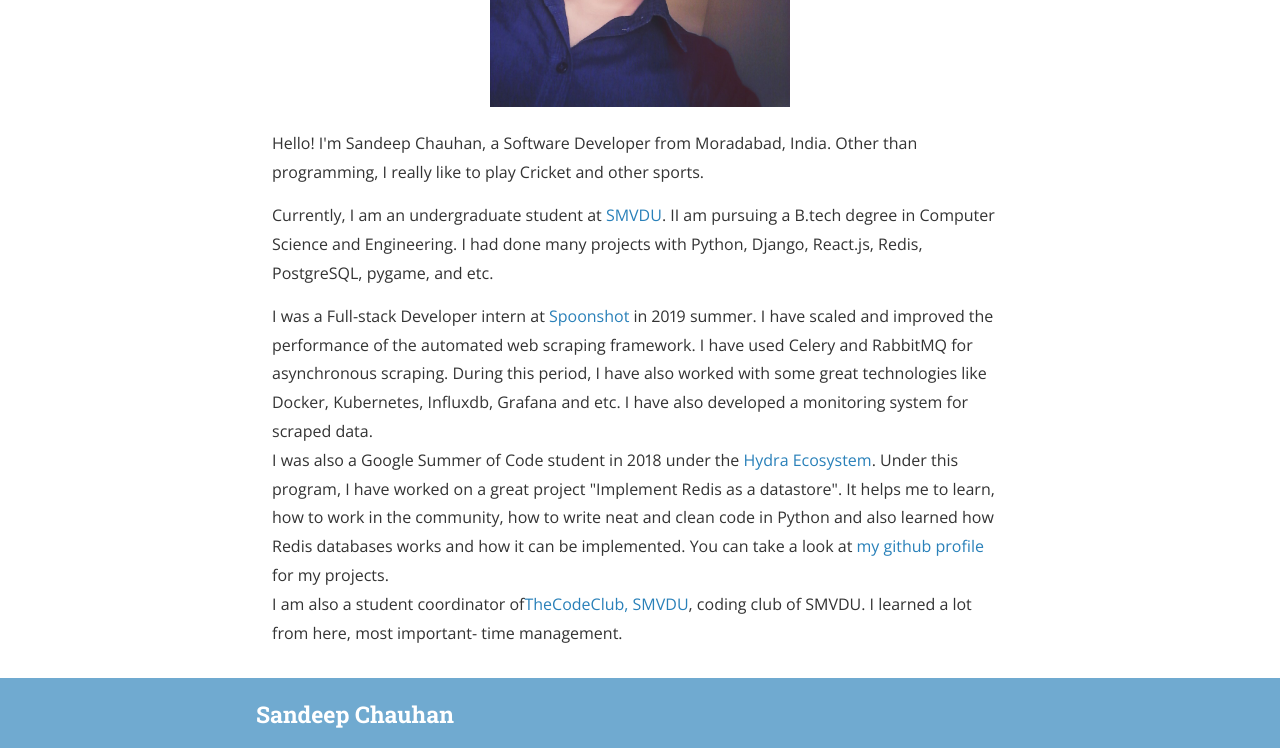
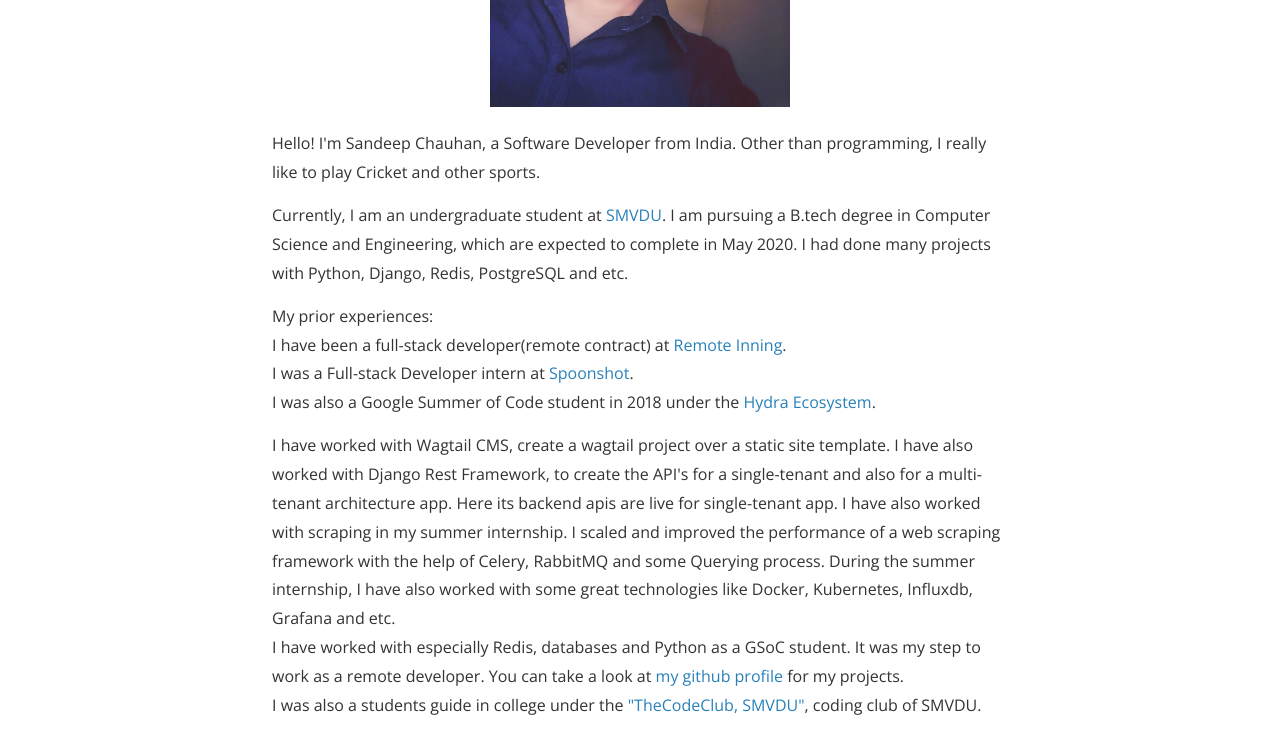
Before and after one commit to sandeepsajan0/sandeepsajan0.github.io, a plain HTML site: page about/index.html in a window 1280 px wide. Shown: the part 470-1218 px from the top of the page. Drawn offline with nearby package versions, Linux system fonts and the light colour scheme.

Commit message:
update about and projects

```diff
--- a/about/index.html
+++ b/about/index.html
@@ -97,26 +97,35 @@
         <article class="post-content">
           <p><img src="../assets/profile.jpg" title="Profile Picture" class="profile" /></p>
 
-          <p>Hello! I'm Sandeep Chauhan, a Software Developer from Moradabad, India. Other than programming, I really
+          <p>Hello! I'm Sandeep Chauhan, a Software Developer from India. Other than programming, I really
             like to play Cricket and other sports.</p>
 
-          <p>Currently, I am an undergraduate student at <a href="http://www.smvdu.ac.in/" target="_blank">SMVDU</a>. II
-            am pursuing a B.tech degree in Computer Science and Engineering. I had done many projects with Python,
-            Django, React.js, Redis, PostgreSQL, pygame, and etc.</br></p>
+          <p>Currently, I am an undergraduate student at <a href="http://www.smvdu.ac.in/" target="_blank">SMVDU</a>. I
+            am pursuing a B.tech degree in Computer Science and Engineering, which are expected to complete in May 2020.
+            I had done many projects with Python, Django, Redis, PostgreSQL and etc.</br></p>
 
-          <p> I was a Full-stack Developer intern at <a href="https://spoonshot.com/" target="_blank">Spoonshot</a> in
-            2019 summer. I have scaled and improved the performance of the automated web scraping framework. I have used
-            Celery and RabbitMQ for asynchronous scraping. During this period, I have also worked with some great
-            technologies like Docker, Kubernetes, Influxdb, Grafana and etc. I have also developed a monitoring system
-            for scraped data.</br>
+          <p> My prior experiences: <br>
+            I have been a full-stack developer(remote contract) at <a href="remoteinning.com">Remote Inning</a>. <br>
+            I was a Full-stack Developer intern at <a href="https://spoonshot.com/" target="_blank">Spoonshot</a>. <br>
             I was also a Google Summer of Code student in 2018 under the <a href="https://github.com/HttP-APIs"
-              target="_blank">Hydra Ecosystem</a>. Under this program, I have worked on a great project "Implement Redis
-            as a datastore". It helps me to learn, how to work in the community, how to write neat and clean code in
-            Python and also learned how Redis databases works and how it can be implemented. You can take a look at <a
-              href="https://github.com/sandeepsajan0" target="_blank">my github profile</a> for my projects.</br> I am
-            also a student coordinator of<a href="https://www.facebook.com/codeclubsmvdu/" target="_blank">TheCodeClub,
-              SMVDU</a>, coding club of SMVDU. I learned a lot from here, most important-
-            time management. </p>
+              target="_blank">Hydra Ecosystem</a>.
+          </p>
+          <p>
+            I have worked with Wagtail CMS, create a wagtail project over a static site template.
+            I have also worked with Django Rest Framework, to create the API's for a single-tenant and also for a
+            multi-tenant architecture app. Here its backend apis are live for single-tenant app.
+            I have also worked with scraping in my summer internship. I scaled and improved the performance of a web
+            scraping framework with the help of Celery, RabbitMQ and some Querying process.
+            During the summer internship, I have also worked with some great technologies like Docker, Kubernetes,
+            Influxdb, Grafana and etc.</br>
+            I have worked with especially Redis, databases and Python as a GSoC student. It was my step to work as a
+            remote developer.
+            You can take a look at <a href="https://github.com/sandeepsajan0" target="_blank">my github profile</a> for
+            my projects.</br>
+            I was also a students guide in college under the <a href="https://www.facebook.com/codeclubsmvdu/"
+              target="_blank">"TheCodeClub,
+              SMVDU"</a>, coding club of SMVDU.
+          </p>
 
 
         </article>
```
Also changed, not shown: projects/index.html (+41 -24 lines).
